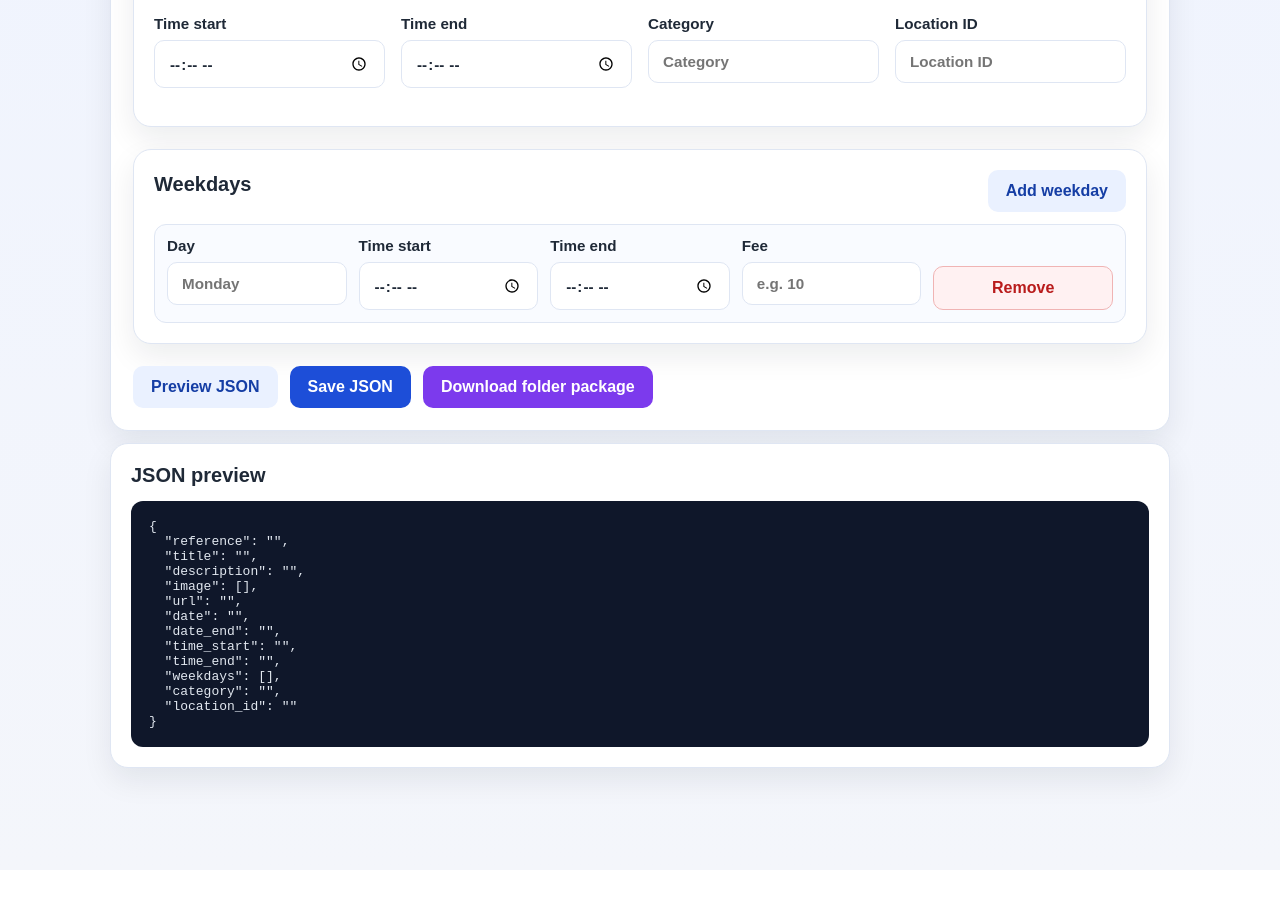
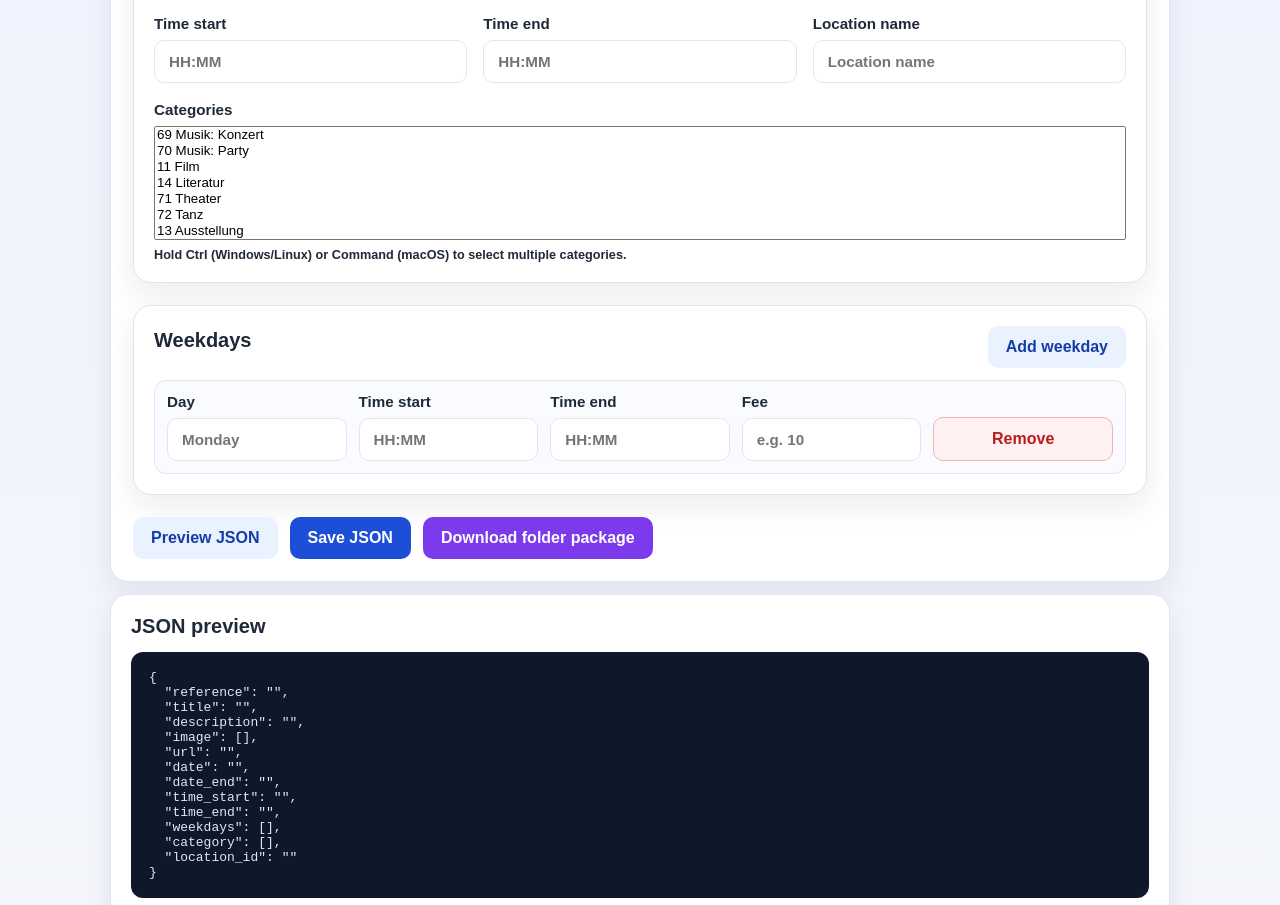
Before and after one commit to x39akkdjf1/json_calendar_generator, a website: page index.html in a window 1280 px wide. Shown: the part 542-1447 px from the top of the page. Before the commit the page ends 1412 px from the top, so only its background shows below. Drawn offline with nearby package versions, Linux system fonts and the light colour scheme.

Commit message:
Update time format, image paths, category selection, location values, and title-based export directories

```diff
--- a/index.html
+++ b/index.html
@@ -9,10 +9,8 @@
   <body>
     <main class="container">
       <header class="page-header">
-        <div>
-          <p class="eyebrow">Standalone tool</p>
-          <h1>JSON Calendar Generator</h1>
-        </div>
+        <p class="eyebrow">Standalone tool</p>
+        <h1>JSON Calendar Generator</h1>
       </header>
 
       <form id="eventForm" class="card-form">
@@ -20,8 +18,8 @@
           <h2>Event data</h2>
           <div class="field-grid">
             <label>Reference<input name="reference" type="text" placeholder="e.g. REF-1001" /></label>
-            <label>Title<input name="title" type="text" placeholder="Event title" /></label>
-            <label>Description<textarea name="description" rows="4" placeholder="Description"></textarea></label>
+            <label>Title<input name="title" type="text" placeholder="Event title" required /></label>
+            <label class="wide-field">Description<textarea name="description" rows="4" placeholder="Description"></textarea></label>
           </div>
 
           <div class="field-grid">
@@ -36,11 +34,30 @@
           </div>
 
           <div class="field-grid">
-            <label>Time start<input name="time_start" type="time" /></label>
-            <label>Time end<input name="time_end" type="time" /></label>
-            <label>Category<input name="category" type="text" placeholder="Category" /></label>
-            <label>Location ID<input name="location_id" type="text" placeholder="Location ID" /></label>
+            <label>Time start<input class="european-time" name="time_start" type="text" inputmode="numeric" placeholder="HH:MM" pattern="(?:[01]\d|2[0-3]):[0-5]\d" maxlength="5" /></label>
+            <label>Time end<input class="european-time" name="time_end" type="text" inputmode="numeric" placeholder="HH:MM" pattern="(?:[01]\d|2[0-3]):[0-5]\d" maxlength="5" /></label>
+            <label>Location name<input name="location_id" type="text" placeholder="Location name" /></label>
           </div>
+
+          <label>
+            Categories
+            <select id="category" name="category" multiple size="7">
+              <option value="69">69 Musik: Konzert</option>
+              <option value="70">70 Musik: Party</option>
+              <option value="11">11 Film</option>
+              <option value="14">14 Literatur</option>
+              <option value="71">71 Theater</option>
+              <option value="72">72 Tanz</option>
+              <option value="13">13 Ausstellung</option>
+              <option value="217">217 Vernissage</option>
+              <option value="308">308 Historisches</option>
+              <option value="15">15 Diverses</option>
+              <option value="213">213 Kinder</option>
+              <option value="280">280 Führung</option>
+              <option value="281">281 Vortrag</option>
+            </select>
+            <small>Hold Ctrl (Windows/Linux) or Command (macOS) to select multiple categories.</small>
+          </label>
         </section>
 
         <section class="panel">
--- a/script.js
+++ b/script.js
@@ -1,34 +1,124 @@
-const weekdayList=document.getElementById('weekdayList');
-const imageFilesInput=document.getElementById('imageFiles');
-const selectedFilesContainer=document.getElementById('selectedFiles');
-const previewEl=document.getElementById('jsonPreview');
-let selectedFiles=[];
+const weekdayList = document.getElementById('weekdayList');
+const imageFilesInput = document.getElementById('imageFiles');
+const selectedFilesContainer = document.getElementById('selectedFiles');
+const previewEl = document.getElementById('jsonPreview');
+let selectedFiles = [];
 
-function sanitizeFileName(name){return name.trim().replace(/\s+/g,'-').replace(/[^a-zA-Z0-9._-]/g,'');}
-function addWeekdayRow(){
-  const row=document.createElement('div'); row.className='weekday-row';
-  row.innerHTML=`<label>Day<input type="text" name="day" placeholder="Monday"></label><label>Time start<input type="time" name="time_start"></label><label>Time end<input type="time" name="time_end"></label><label>Fee<input type="text" name="fee" placeholder="e.g. 10"></label><button type="button" class="remove-btn">Remove</button>`;
-  row.querySelector('.remove-btn').addEventListener('click',()=>{row.remove(); updatePreview();});
-  weekdayList.appendChild(row); updatePreview();
+function sanitizeFileName(name) {
+  return name.trim().replace(/\s+/g, '-').replace(/[^a-zA-Z0-9._-]/g, '');
 }
-function updateSelectedFilesList(){
-  selectedFilesContainer.innerHTML='';
-  if(!selectedFiles.length){selectedFilesContainer.textContent='No image attachments selected yet.';return;}
-  selectedFiles.forEach(file=>{const pill=document.createElement('span');pill.className='file-pill';pill.textContent=file.name;selectedFilesContainer.appendChild(pill);});
+
+function sanitizeDirectoryName(name) {
+  return (name.trim() || 'calendar_export')
+    .replace(/[<>:"/\\|?*\u0000-\u001F]/g, '')
+    .replace(/\s+/g, '-')
+    .replace(/[. ]+$/g, '') || 'calendar_export';
 }
-function buildPayload(){
-  const formData=new FormData(document.getElementById('eventForm'));
-  const weekdays=Array.from(document.querySelectorAll('.weekday-row')).map(row=>{
-    const values={}; row.querySelectorAll('input').forEach(input=>values[input.name]=input.value);
-    return {day:values.day||'',time_start:values.time_start||'',time_end:values.time_end||'',fee:values.fee||''};
-  }).filter(entry=>Object.values(entry).some(value=>value!==''));
-  return {reference:formData.get('reference')||'',title:formData.get('title')||'',description:formData.get('description')||'',image:selectedFiles.map(file=>`imageattachments/${sanitizeFileName(file.name)}`),url:formData.get('url')||'',date:formData.get('date')||'',date_end:formData.get('date_end')||'',time_start:formData.get('time_start')||'',time_end:formData.get('time_end')||'',weekdays,category:formData.get('category')||'',location_id:formData.get('location_id')||''};
+
+function normalizeEuropeanTime(input) {
+  const value = input.trim().replace('.', ':');
+  if (!value) return '';
+  const match = /^(\d{1,2}):(\d{2})$/.exec(value);
+  if (!match) return value;
+  return `${match[1].padStart(2, '0')}:${match[2]}`;
 }
-function updatePreview(){previewEl.textContent=JSON.stringify(buildPayload(),null,2);}
-function downloadBlob(blob,name){const url=URL.createObjectURL(blob);const link=document.createElement('a');link.href=url;link.download=name;link.click();setTimeout(()=>URL.revokeObjectURL(url),1000);}
-imageFilesInput.addEventListener('change',event=>{selectedFiles=Array.from(event.target.files||[]);updateSelectedFilesList();updatePreview();});
-document.getElementById('addWeekdayBtn').addEventListener('click',addWeekdayRow);
-document.getElementById('previewBtn').addEventListener('click',updatePreview);
-document.getElementById('downloadJsonBtn').addEventListener('click',()=>downloadBlob(new Blob([JSON.stringify(buildPayload(),null,2)],{type:'application/json'}),'event.json'));
-document.getElementById('downloadPackageBtn').addEventListener('click',async()=>{const zip=new JSZip();zip.file('event.json',JSON.stringify(buildPayload(),null,2));const folder=zip.folder('imageattachments');selectedFiles.forEach(file=>folder.file(sanitizeFileName(file.name),file));downloadBlob(await zip.generateAsync({type:'blob'}),'calendar_export.zip');});
-addWeekdayRow(); updateSelectedFilesList(); updatePreview();
+
+function addWeekdayRow() {
+  const row = document.createElement('div');
+  row.className = 'weekday-row';
+  row.innerHTML = `
+    <label>Day<input type="text" name="day" placeholder="Monday"></label>
+    <label>Time start<input class="european-time" type="text" name="time_start" inputmode="numeric" placeholder="HH:MM" pattern="(?:[01]\\d|2[0-3]):[0-5]\\d" maxlength="5"></label>
+    <label>Time end<input class="european-time" type="text" name="time_end" inputmode="numeric" placeholder="HH:MM" pattern="(?:[01]\\d|2[0-3]):[0-5]\\d" maxlength="5"></label>
+    <label>Fee<input type="text" name="fee" placeholder="e.g. 10"></label>
+    <button type="button" class="remove-btn">Remove</button>`;
+  row.querySelector('.remove-btn').addEventListener('click', () => {
+    row.remove();
+    updatePreview();
+  });
+  weekdayList.appendChild(row);
+  updatePreview();
+}
+
+function updateSelectedFilesList() {
+  selectedFilesContainer.innerHTML = '';
+  if (!selectedFiles.length) {
+    selectedFilesContainer.textContent = 'No image attachments selected yet.';
+    return;
+  }
+  selectedFiles.forEach((file) => {
+    const pill = document.createElement('span');
+    pill.className = 'file-pill';
+    pill.textContent = file.name;
+    selectedFilesContainer.appendChild(pill);
+  });
+}
+
+function buildPayload() {
+  const formData = new FormData(document.getElementById('eventForm'));
+  const categories = Array.from(document.getElementById('category').selectedOptions).map((option) => Number(option.value));
+  const weekdays = Array.from(document.querySelectorAll('.weekday-row')).map((row) => {
+    const values = {};
+    row.querySelectorAll('input').forEach((input) => { values[input.name] = input.value; });
+    return {
+      day: values.day || '',
+      time_start: normalizeEuropeanTime(values.time_start || ''),
+      time_end: normalizeEuropeanTime(values.time_end || ''),
+      fee: values.fee || '',
+    };
+  }).filter((entry) => Object.values(entry).some((value) => value !== ''));
+
+  return {
+    reference: formData.get('reference') || '',
+    title: formData.get('title') || '',
+    description: formData.get('description') || '',
+    image: selectedFiles.map((file) => sanitizeFileName(file.name)),
+    url: formData.get('url') || '',
+    date: formData.get('date') || '',
+    date_end: formData.get('date_end') || '',
+    time_start: normalizeEuropeanTime(formData.get('time_start') || ''),
+    time_end: normalizeEuropeanTime(formData.get('time_end') || ''),
+    weekdays,
+    category: categories,
+    location_id: formData.get('location_id') || '',
+  };
+}
+
+function updatePreview() {
+  previewEl.textContent = JSON.stringify(buildPayload(), null, 2);
+}
+
+function downloadBlob(blob, name) {
+  const url = URL.createObjectURL(blob);
+  const link = document.createElement('a');
+  link.href = url;
+  link.download = name;
+  link.click();
+  setTimeout(() => URL.revokeObjectURL(url), 1000);
+}
+
+imageFilesInput.addEventListener('change', (event) => {
+  selectedFiles = Array.from(event.target.files || []);
+  updateSelectedFilesList();
+  updatePreview();
+});
+document.getElementById('addWeekdayBtn').addEventListener('click', addWeekdayRow);
+document.getElementById('previewBtn').addEventListener('click', updatePreview);
+document.getElementById('eventForm').addEventListener('input', updatePreview);
+document.getElementById('eventForm').addEventListener('change', updatePreview);
+document.getElementById('downloadJsonBtn').addEventListener('click', () => {
+  downloadBlob(new Blob([JSON.stringify(buildPayload(), null, 2)], { type: 'application/json' }), 'event.json');
+});
+document.getElementById('downloadPackageBtn').addEventListener('click', async () => {
+  const payload = buildPayload();
+  const directoryName = sanitizeDirectoryName(payload.title);
+  const zip = new JSZip();
+  const folder = zip.folder(directoryName);
+  folder.file('event.json', JSON.stringify(payload, null, 2));
+  selectedFiles.forEach((file) => folder.file(sanitizeFileName(file.name), file));
+  downloadBlob(await zip.generateAsync({ type: 'blob' }), `${directoryName}.zip`);
+});
+
+addWeekdayRow();
+updateSelectedFilesList();
+updatePreview();
```
Also changed, not shown: README.md.
